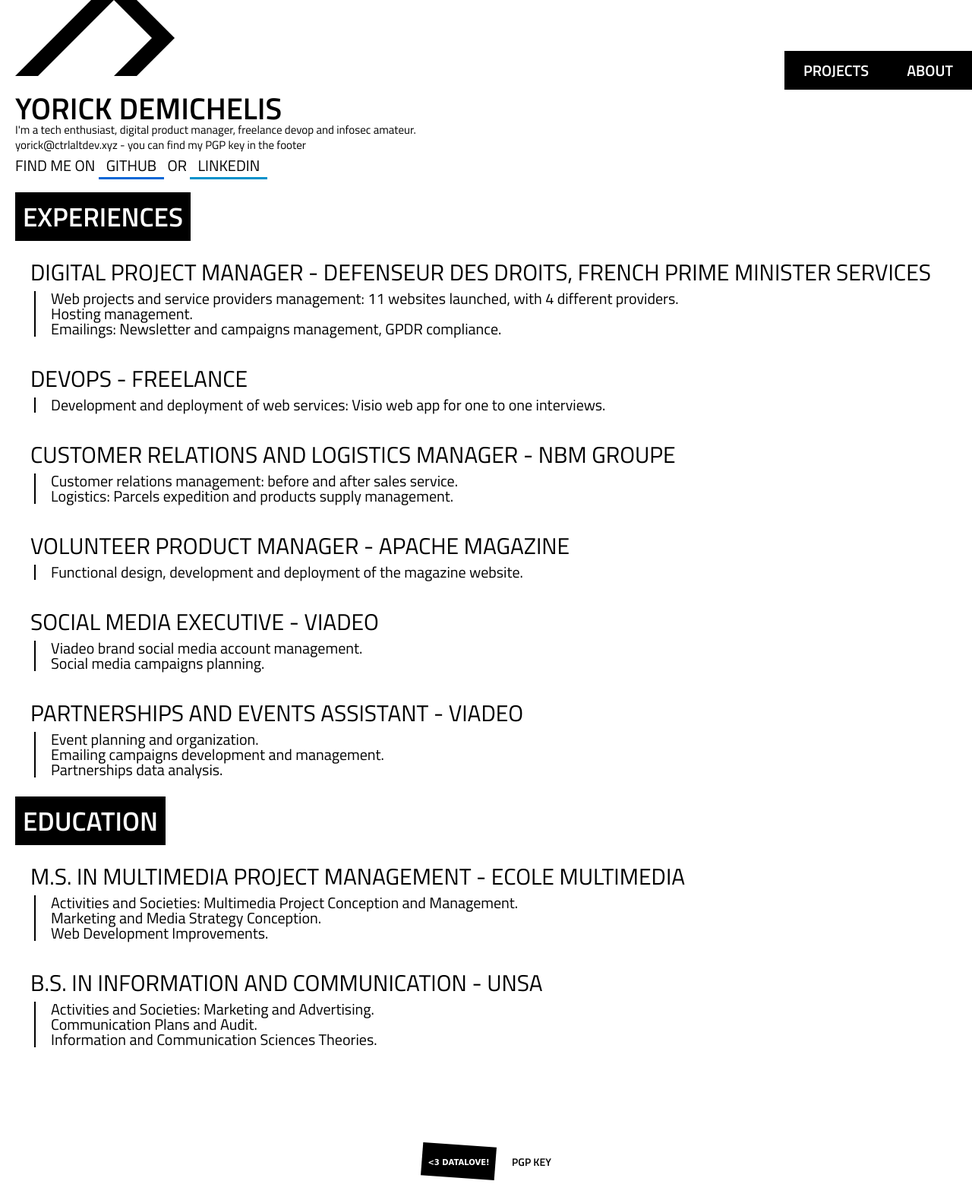
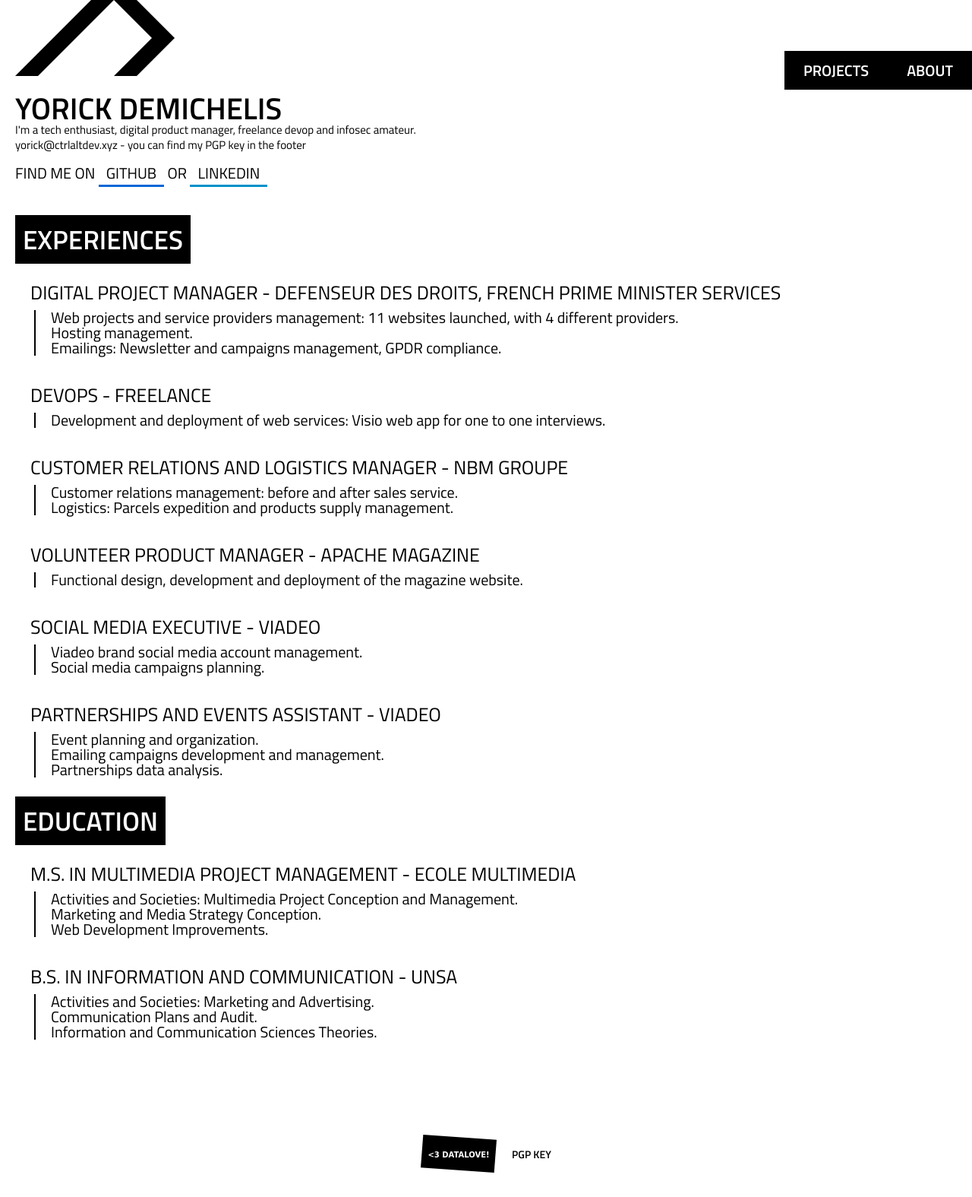
Before and after one commit to ctrlaltdev/ctrlalt.dev, a Jekyll site: the page built from about.html, in a window 1280 px wide. Shown: the whole page at 76% size. Built offline with Jekyll 4.4.1, drawn with Linux system fonts in a browser that asks for light colours.

Commit message:
improve about page look

```diff
--- a/_sass/main.sass
+++ b/_sass/main.sass
@@ -185,7 +185,7 @@
 		h3
 			text-transform: uppercase
 			font-size: 200%
-			margin: 10px 0
+			margin: 20px 0 60px
 			a
 				color: black
 				text-decoration: none
@@ -221,7 +221,7 @@
 		article
 			h3
 				text-transform: uppercase
-				font-size: 300%
+				font-size: 250%
 				padding-left: 20px
 				margin: 20px 0 10px
 			p
```
